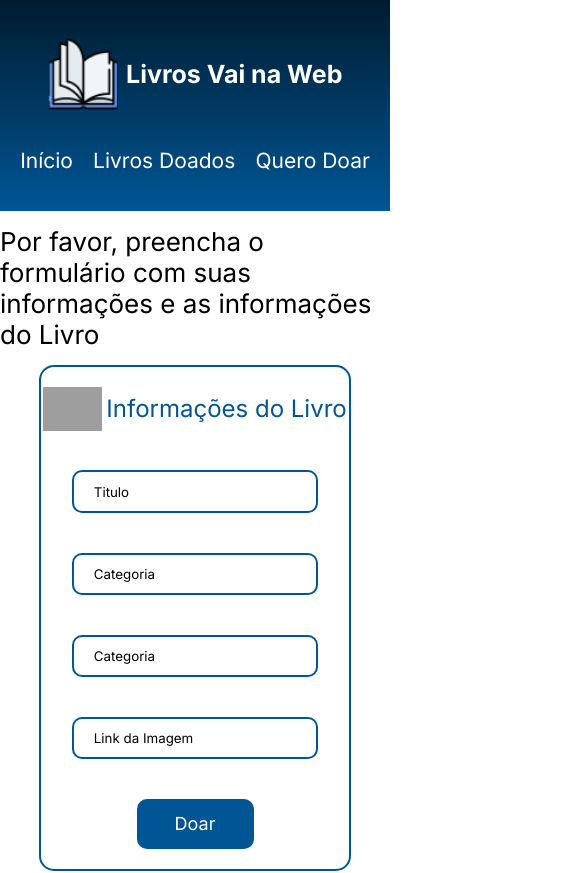
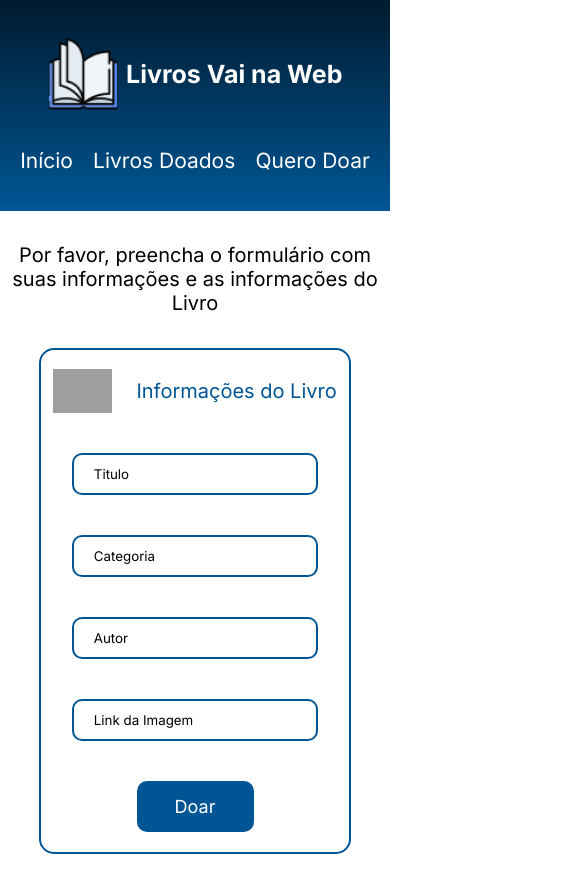
Before and after one commit to Paolalisboa/Livros-Vai-na-Web, a React (Vite) app: page /querodoar in a window 390 px wide. Shown: the top 873 px of the page, 585 px wide, since content can reach past the window. Built offline with nearby package versions, Linux system fonts and the light colour scheme; grey boxes are pictures that could not be loaded.

Commit message:
"Modifiquei  os espaçamentos e alterei o quero doar"

```diff
--- a/src/Pages/Doados/doados.module.scss
+++ b/src/Pages/Doados/doados.module.scss
@@ -1,10 +1,11 @@
 
 .boxDoados{
-    height: 70vh;
+    height: 80vh;
     display: flex;
     flex-direction: column;
     align-items: center;
     justify-content: center;
+    justify-content: space-evenly;
 }
 
 .boxBooks{
@@ -60,5 +61,17 @@
     .boxDoados{
         height: auto;
         padding-bottom: 20px;
+        h2{
+            justify-content: space-evenly;
+            text-align: center;
+            margin-bottom: 20px;
+        }
     }
 }
+
+@media(max-width:350px){
+    h2{
+        text-align: center;
+        margin-bottom: 20px;
+    }
+}
--- a/src/Pages/QueroDoar/QueroDoar.jsx
+++ b/src/Pages/QueroDoar/QueroDoar.jsx
@@ -14,7 +14,7 @@ export default function QueroDoar(){
                 </div>
                 <input type="text" placeholder='Titulo'/>
                 <input type="text" placeholder='Categoria'/>
-                <input type="text" placeholder='Categoria'/>
+                <input type="text" placeholder='Autor'/>
                 <input type="text" placeholder='Link da Imagem'/>
                 <input className= {S.doar} type="submit" value="Doar" />
                </form>
--- a/src/Pages/QueroDoar/QueroDoar.module.scss
+++ b/src/Pages/QueroDoar/QueroDoar.module.scss
@@ -81,8 +81,9 @@
 
 @media(max-width:400px){
     .container{
-        h2{
-            font-size: 15px;
+        p{
+            font-size: 20px;
+            text-align: center;
         }
         form{
             div{
--- a/src/components/Footer/footer.module.scss
+++ b/src/components/Footer/footer.module.scss
@@ -34,6 +34,7 @@ footer{
     .boxsocial{
         nav{
             width: 30vw;
+            justify-content: center;
         }
     }
 }
```
